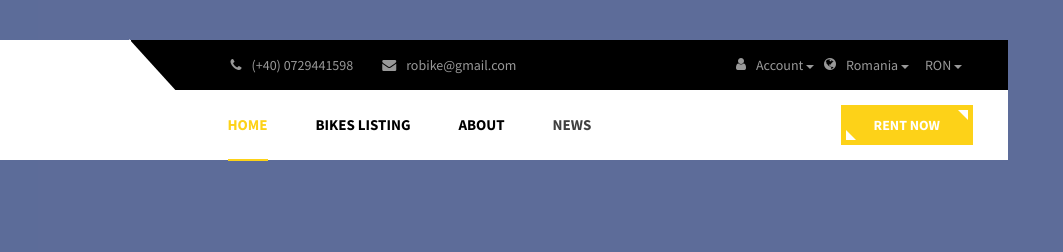
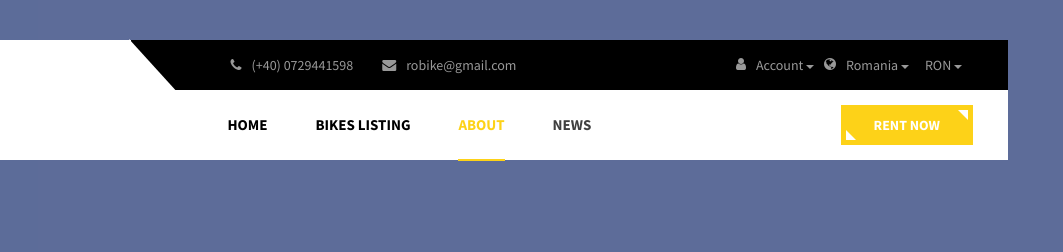
Before and after one commit to Hongxingdu/Bicycles-Rental-Website, a plain HTML site: page about.html in a window 1280 px wide. Shown: the top 252 px of the page, 217-1280 px from the left. Drawn offline with Linux system fonts and the light colour scheme; some packages are replaced by stand-ins of ours; a web font is replaced by a local one.

Commit message:
second commit

```diff
--- a/about.html
+++ b/about.html
@@ -99,13 +99,13 @@
                             <nav id="dl-menu">
                                 <!-- class="dl-menu" -->
                                 <ul class="main-menu dl-menu">
-                                    <li class="menu-item   current-menu-parent menu-item-has-children   active-color ">
+                                    <li class="menu-item   current-menu-parent menu-item-has-children    ">
                                         <a href="index.html">Home</a>
                                     </li>
                                     <li class="menu-item current-menu-parent   ">
                                         <a href="bike-list-3col.html">Bikes Listing </a>
                                     </li>
-                                    <li class="menu-item current-menu-parent   ">
+                                    <li class="menu-item current-menu-parent active-color  ">
                                         <a href="about.html">About </a>
                                     </li>
                                     <li class="menu-item menu-item-has-children  ">
```
Also changed, not shown: bike-list-3col.html (+2 -2 lines).
